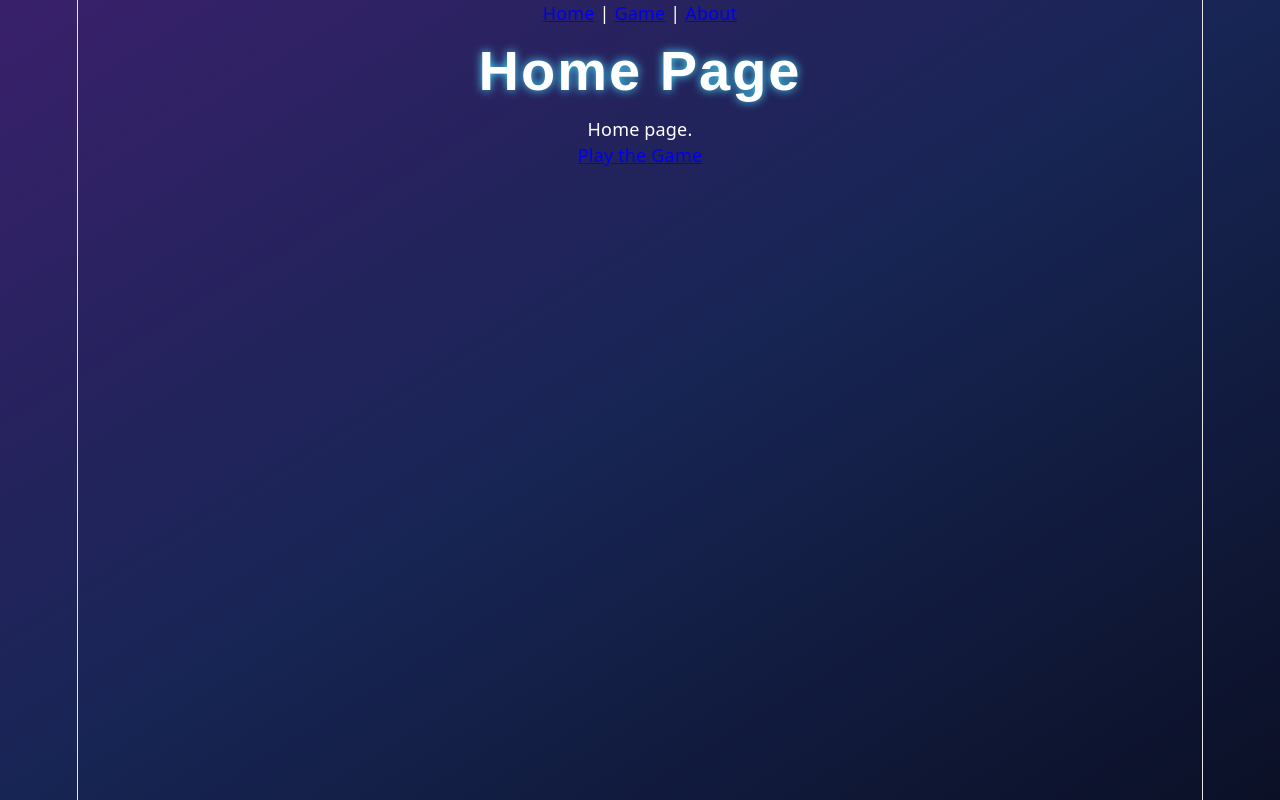
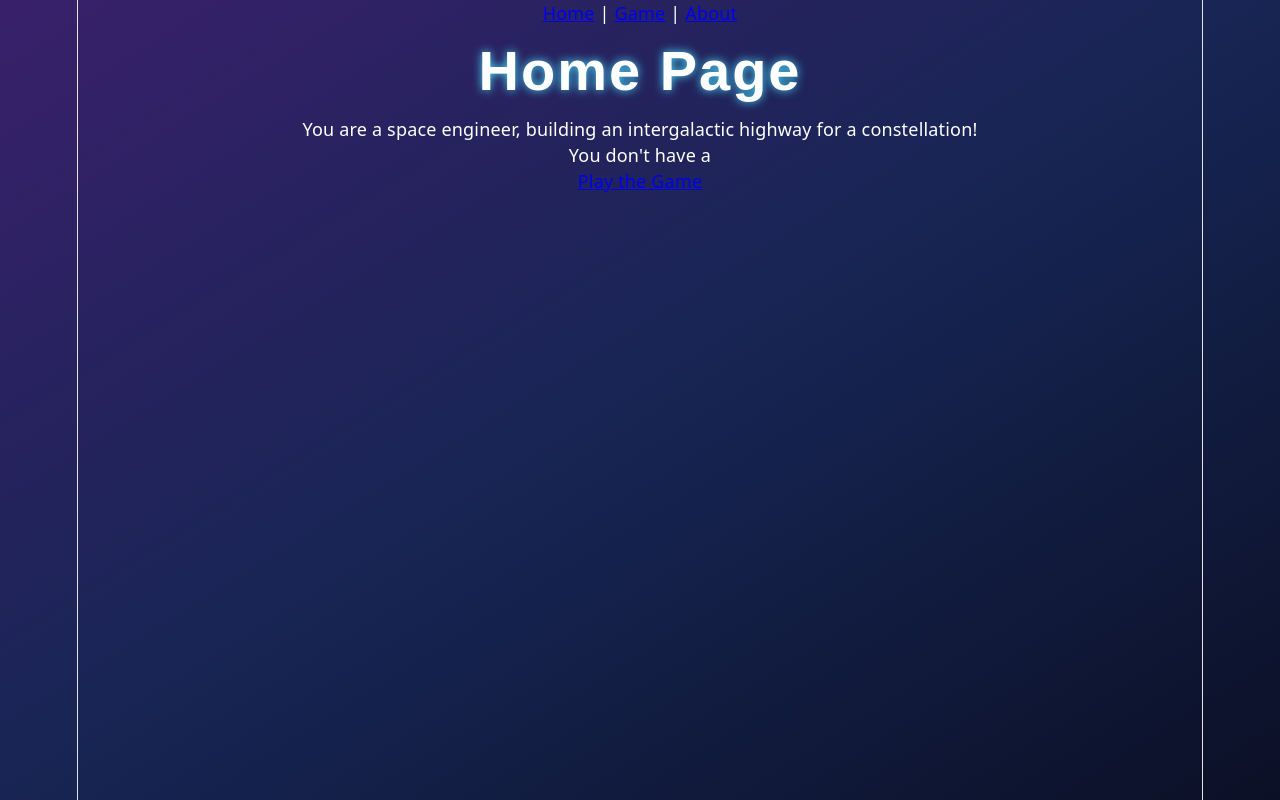
Before and after one commit to Eiznek-II/doyouhavetheguts2026, a React (Vite) app in the folder spanning-the-stars/: page / in a window 1280 px wide. Built offline with nearby package versions, Linux system fonts and the light colour scheme.

Commit message:
words_added

```diff
--- a/spanning-the-stars/src/pages/Home.jsx
+++ b/spanning-the-stars/src/pages/Home.jsx
@@ -4,7 +4,8 @@ export default function Home() {
   return (
     <div>
       <h1>Home Page</h1>
-      <p>Home page.</p>
+      <p>You are a space engineer, building an intergalactic highway for a constellation!</p>
+      <p>You don't have a </p>
       <Link to="/game">Play the Game</Link>
     </div>
   );
```
